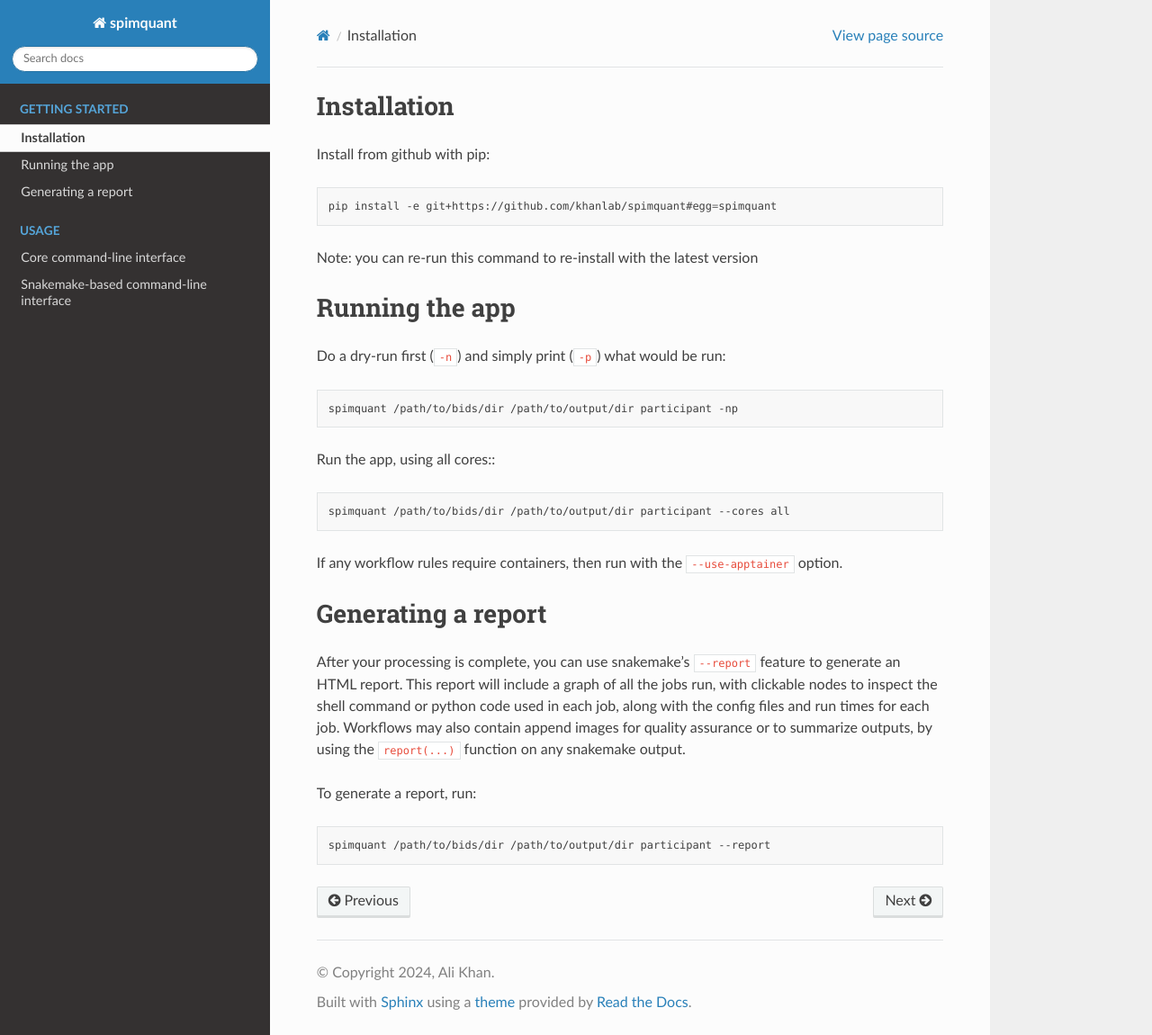
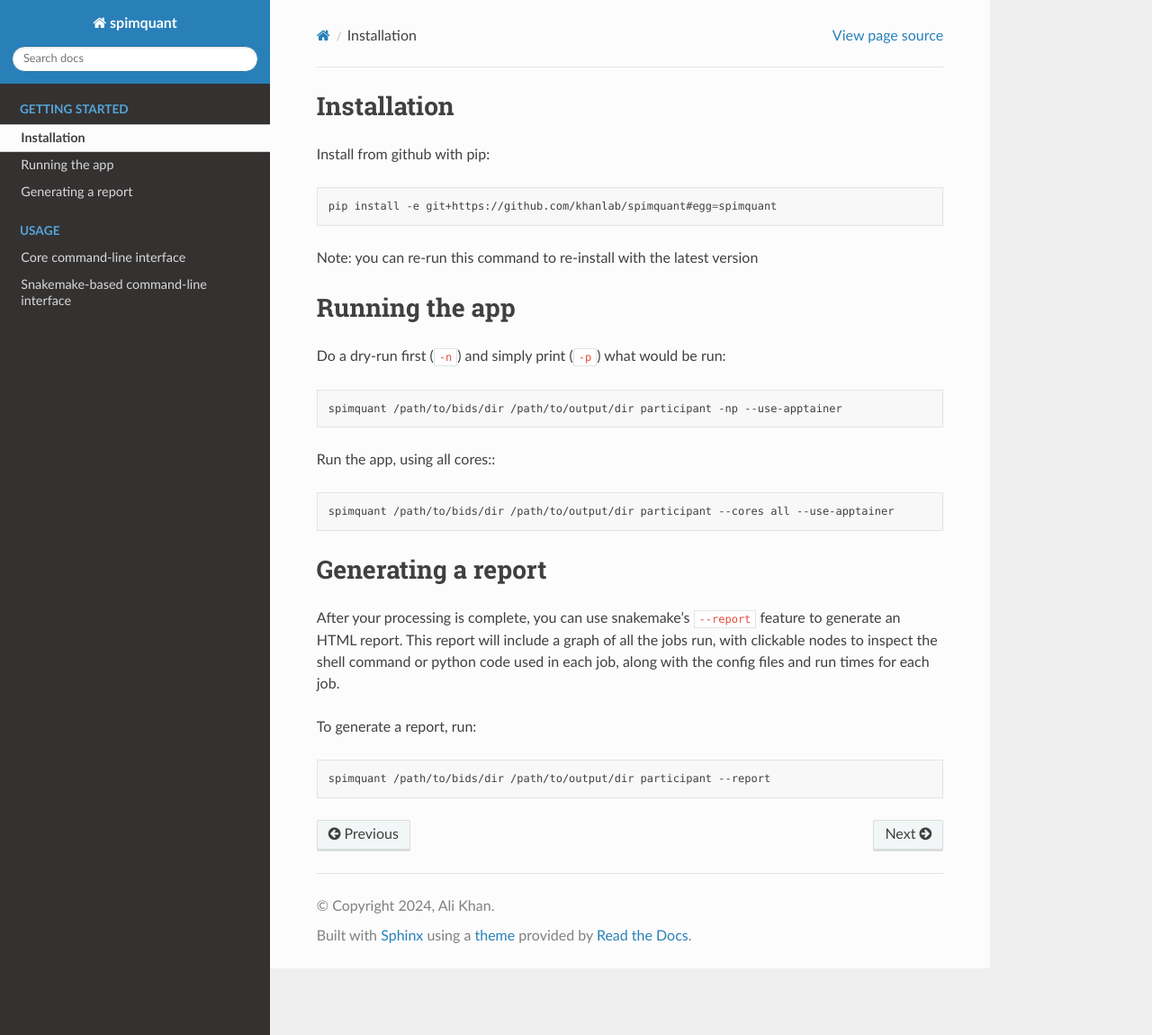
Before and after one commit to khanlab/SPIMquant, a Sphinx documentation site: the page built from docs/getting_started/installation.md, in a window 1280 px wide and 1150 px high. Shown: the whole window at 90% size. Built offline with Sphinx 7.4.7 and the Read the Docs theme 2.0.0, drawn with Linux system fonts in a browser that asks for light colours.

Commit message:
update docs

````diff
--- a/docs/getting_started/installation.md
+++ b/docs/getting_started/installation.md
@@ -13,24 +13,22 @@ Note: you can re-run this command to re-install with the latest version
 Do a dry-run first (`-n`) and simply print (`-p`) what would be run:
 
 ```bash
-spimquant /path/to/bids/dir /path/to/output/dir participant -np
+spimquant /path/to/bids/dir /path/to/output/dir participant -np --use-apptainer
 ```
 
 Run the app, using all cores::
 
 ```bash
-spimquant /path/to/bids/dir /path/to/output/dir participant --cores all
+spimquant /path/to/bids/dir /path/to/output/dir participant --cores all --use-apptainer
 ```
 
-If any workflow rules require containers, then run with the `--use-apptainer` option.
 
 ## Generating a report
 
 After your processing is complete, you can use snakemake's `--report` feature to generate
 an HTML report. This report will include a graph of all the jobs run, with clickable nodes
 to inspect the shell command or python code used in each job, along with the config files and
-run times for each job. Workflows may also contain append images for quality assurance or to
-summarize outputs, by using the `report(...)` function on any snakemake output.
+run times for each job.
 
 To generate a report, run:
 
````
Also changed, not shown: docs/usage/cli.md (+11 -4 lines).
